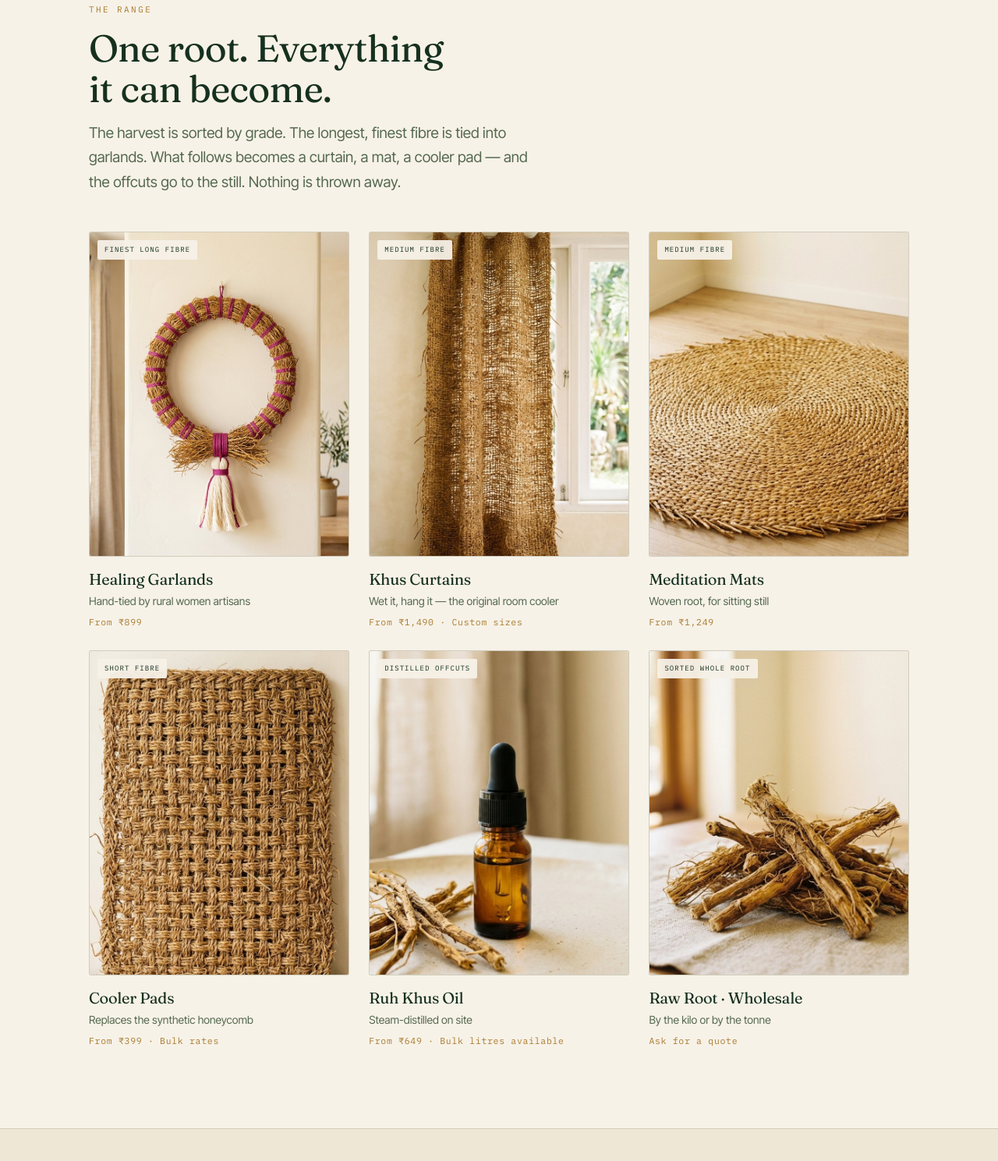
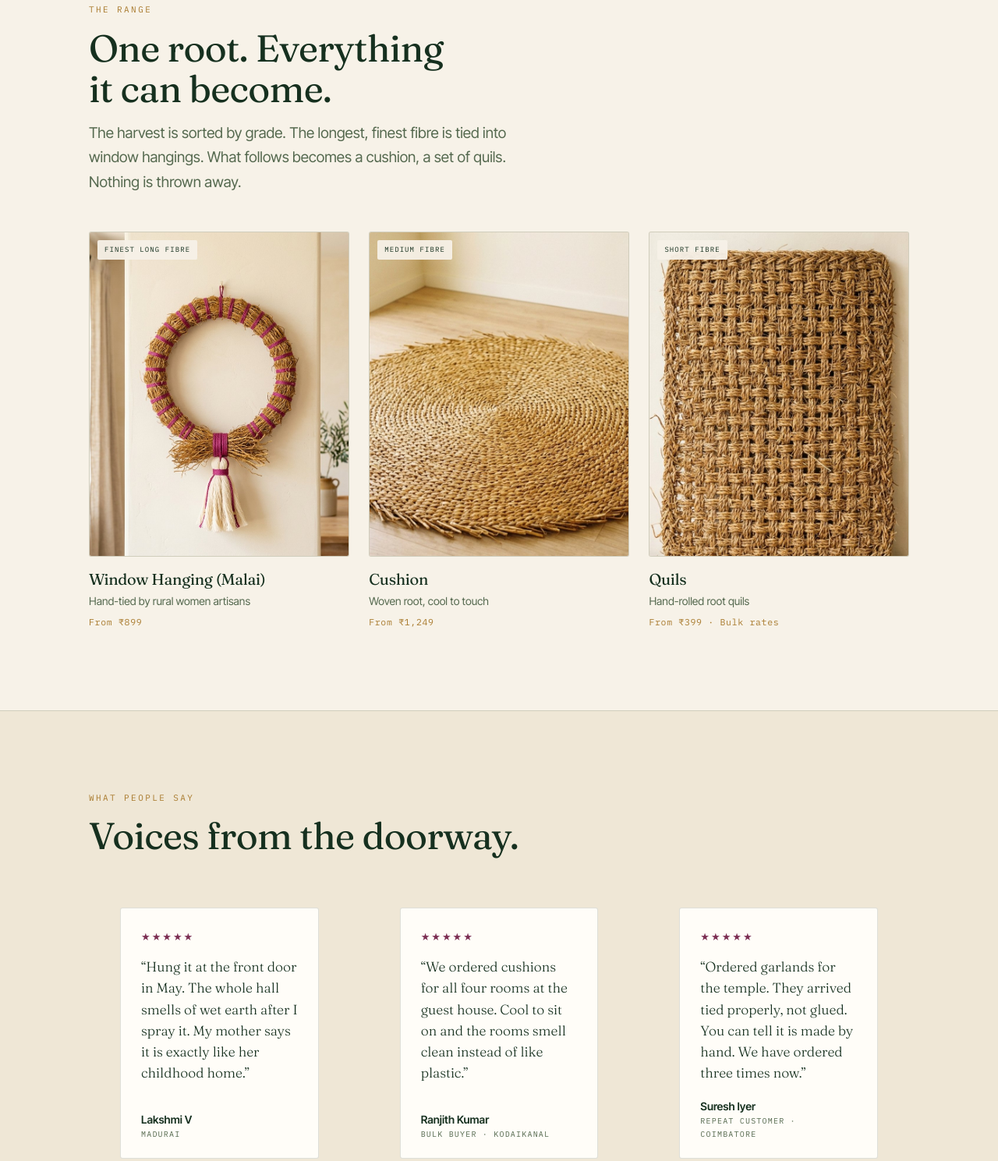
Before and after one commit to Evergreen069/Vetriver2.in, a plain HTML site: page index.html in a window 1280 px wide. Shown: the part 1213-2702 px from the top of the page at 78% size. Drawn offline with Linux system fonts and the light colour scheme.

Commit message:
Narrow catalogue to core lineup: Window Hanging, Cushion, Quils
Client is focusing launch on three products. Removed curtains, mats,
cooler pads, oil and raw-root wholesale columns from the brochure;
renamed garlands to Window Hanging (Malai) and added Cushion and Quils.

```diff
--- a/index.html
+++ b/index.html
@@ -6,13 +6,13 @@
 <meta name="theme-color" content="#F7F2E8">
 
 <title>Vetriver — Vetiver Root, Direct from the Farm | Dindigul, Tamil Nadu</title>
-<meta name="description" content="India's largest independent-farmer vetiver network. 300+ tonnes harvested. Garlands, khus curtains, mats, cooler pads and ruh khus oil — direct from our Dindigul yard, no middlemen. Bulk and wholesale enquiries welcome. Call +91 72002 43432.">
+<meta name="description" content="India's largest independent-farmer vetiver network. 300+ tonnes harvested. Window hangings (malai), cushions and quils — direct from our Dindigul yard, no middlemen. Bulk and wholesale enquiries welcome. Call +91 72002 43432.">
 <link rel="canonical" href="https://vetriver.in/trade">
 
 <meta property="og:type" content="website">
 <meta property="og:site_name" content="Vetriver Natural Wellness">
 <meta property="og:title" content="Vetriver — Vetiver Root, Direct from the Farm">
-<meta property="og:description" content="300+ tonnes of farmer-grown vetiver. Garlands, curtains, mats, oil. No middlemen. Dindigul, Tamil Nadu.">
+<meta property="og:description" content="300+ tonnes of farmer-grown vetiver. Window hangings, cushions, quils. No middlemen. Dindigul, Tamil Nadu.">
 <meta property="og:image" content="https://vetriver.in/assets/h-garland.jpg">
 <meta name="twitter:card" content="summary_large_image">
 
@@ -28,7 +28,7 @@
   "@id": "https://vetriver.in/#trade",
   "name": "Vetriver Farmers India Private Limited",
   "image": "https://vetriver.in/assets/h-garland.jpg",
-  "description": "India's largest independent-farmer vetiver network. Vetiver root garlands, khus curtains, mats, cooler pads and ruh khus oil, direct from the Dindigul yard.",
+  "description": "India's largest independent-farmer vetiver network. Vetiver root window hangings (malai), cushions and quils, direct from the Dindigul yard.",
   "telephone": "+91-7200243432",
   "email": "garland@vetriver.in",
   "url": "https://vetriver.in/trade",
@@ -47,10 +47,9 @@
     "opens": "09:00", "closes": "18:00"
   }],
   "makesOffer": [
-    { "@type": "Offer", "itemOffered": { "@type": "Product", "name": "Vetiver Root Garland" } },
-    { "@type": "Offer", "itemOffered": { "@type": "Product", "name": "Khus Window Curtain" } },
-    { "@type": "Offer", "itemOffered": { "@type": "Product", "name": "Vetiver Meditation Mat" } },
-    { "@type": "Offer", "itemOffered": { "@type": "Product", "name": "Ruh Khus Vetiver Oil" } }
+    { "@type": "Offer", "itemOffered": { "@type": "Product", "name": "Vetiver Window Hanging (Malai)" } },
+    { "@type": "Offer", "itemOffered": { "@type": "Product", "name": "Vetiver Root Cushion" } },
+    { "@type": "Offer", "itemOffered": { "@type": "Product", "name": "Vetiver Root Quils" } }
   ]
 }
 </script>
@@ -379,77 +378,43 @@ footer address{font-style:normal;font-size:14.5px;line-height:1.8}
       <p class="eyebrow">The range</p>
       <h2>One root. Everything it can become.</h2>
       <p class="lede" style="margin-top:14px">
-        The harvest is sorted by grade. The longest, finest fibre is tied into garlands.
-        What follows becomes a curtain, a mat, a cooler pad — and the offcuts go to the still.
-        Nothing is thrown away.
+        The harvest is sorted by grade. The longest, finest fibre is tied into window
+        hangings. What follows becomes a cushion, a set of quils. Nothing is thrown away.
       </p>
     </div>
 
     <div class="cols rv">
-      <a class="col" href="https://wa.me/917200243432?text=I'm%20interested%20in%20the%20vetiver%20garlands"
+      <a class="col" href="https://wa.me/917200243432?text=I'm%20interested%20in%20the%20window%20hangings"
          target="_blank" rel="noopener">
         <div class="col-img">
           <span class="g">Finest long fibre</span>
-          <img src="assets/h-garland.jpg" alt="Handwoven vetiver root garland" loading="lazy">
+          <img src="assets/h-garland.jpg" alt="Handwoven vetiver root window hanging (malai)" loading="lazy">
         </div>
-        <h3>Healing Garlands</h3>
+        <h3>Window Hanging (Malai)</h3>
         <p>Hand-tied by rural women artisans</p>
         <span class="from">From ₹899</span>
       </a>
 
-      <a class="col" href="https://wa.me/917200243432?text=I'm%20interested%20in%20khus%20curtains"
+      <a class="col" href="https://wa.me/917200243432?text=I'm%20interested%20in%20vetiver%20cushions"
          target="_blank" rel="noopener">
         <div class="col-img">
           <span class="g">Medium fibre</span>
-          <img src="assets/c-curtain.jpg" alt="Khus vetiver root window curtain" loading="lazy">
+          <img src="assets/c-mat.jpg" alt="Woven vetiver root cushion" loading="lazy">
         </div>
-        <h3>Khus Curtains</h3>
-        <p>Wet it, hang it — the original room cooler</p>
-        <span class="from">From ₹1,490 · Custom sizes</span>
-      </a>
-
-      <a class="col" href="https://wa.me/917200243432?text=I'm%20interested%20in%20vetiver%20mats"
-         target="_blank" rel="noopener">
-        <div class="col-img">
-          <span class="g">Medium fibre</span>
-          <img src="assets/c-mat.jpg" alt="Woven vetiver meditation mat" loading="lazy">
-        </div>
-        <h3>Meditation Mats</h3>
-        <p>Woven root, for sitting still</p>
+        <h3>Cushion</h3>
+        <p>Woven root, cool to touch</p>
         <span class="from">From ₹1,249</span>
       </a>
 
-      <a class="col" href="https://wa.me/917200243432?text=I'm%20interested%20in%20cooler%20pads"
+      <a class="col" href="https://wa.me/917200243432?text=I'm%20interested%20in%20vetiver%20quils"
          target="_blank" rel="noopener">
         <div class="col-img">
           <span class="g">Short fibre</span>
-          <img src="assets/c-pad.jpg" alt="Vetiver desert cooler pad" loading="lazy">
+          <img src="assets/c-pad.jpg" alt="Hand-rolled vetiver root quils" loading="lazy">
         </div>
-        <h3>Cooler Pads</h3>
-        <p>Replaces the synthetic honeycomb</p>
+        <h3>Quils</h3>
+        <p>Hand-rolled root quils</p>
         <span class="from">From ₹399 · Bulk rates</span>
-      </a>
-
-      <a class="col" href="https://wa.me/917200243432?text=I'm%20interested%20in%20ruh%20khus%20oil"
-         target="_blank" rel="noopener">
-        <div class="col-img">
-          <span class="g">Distilled offcuts</span>
-          <img src="assets/c-oil.jpg" alt="Ruh khus vetiver essential oil" loading="lazy">
-        </div>
-        <h3>Ruh Khus Oil</h3>
-        <p>Steam-distilled on site</p>
-        <span class="from">From ₹649 · Bulk litres available</span>
-      </a>
-
-      <a class="col" href="https://wa.me/917200243432?text=I'd%20like%20a%20bulk%20quote%20for%20raw%20vetiver%20root"
-         target="_blank" rel="noopener">
-        <div class="col-img">
-          <span class="g">Sorted whole root</span>
-          <img src="assets/c-roots.jpg" alt="Sorted dried vetiver khus roots" loading="lazy">
-        </div>
-        <h3>Raw Root · Wholesale</h3>
-        <p>By the kilo or by the tonne</p>
-        <span class="from">Ask for a quote</span>
       </a>
     </div>
   </div>
@@ -475,8 +440,8 @@ footer address{font-style:normal;font-size:14.5px;line-height:1.8}
       <figure class="quote">
         <span class="stars" role="img" aria-label="Rated 5 out of 5">★★★★★</span>
         <blockquote>
-          “We replaced the cooler pads in all four units at the guest house. Cheaper than
-          the synthetic ones and the rooms smell clean instead of like plastic.”
+          “We ordered cushions for all four rooms at the guest house. Cool to sit on
+          and the rooms smell clean instead of like plastic.”
         </blockquote>
         <cite>Ranjith Kumar</cite>
         <small>Bulk buyer · Kodaikanal</small>
```
